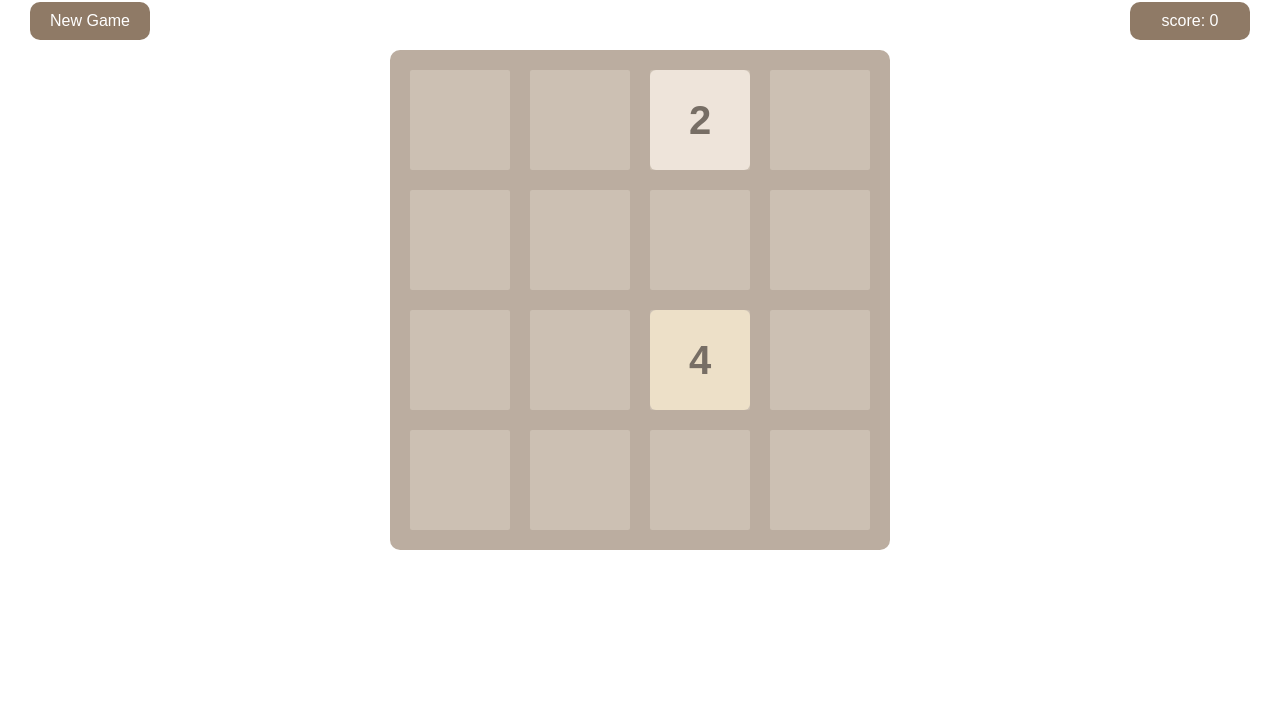
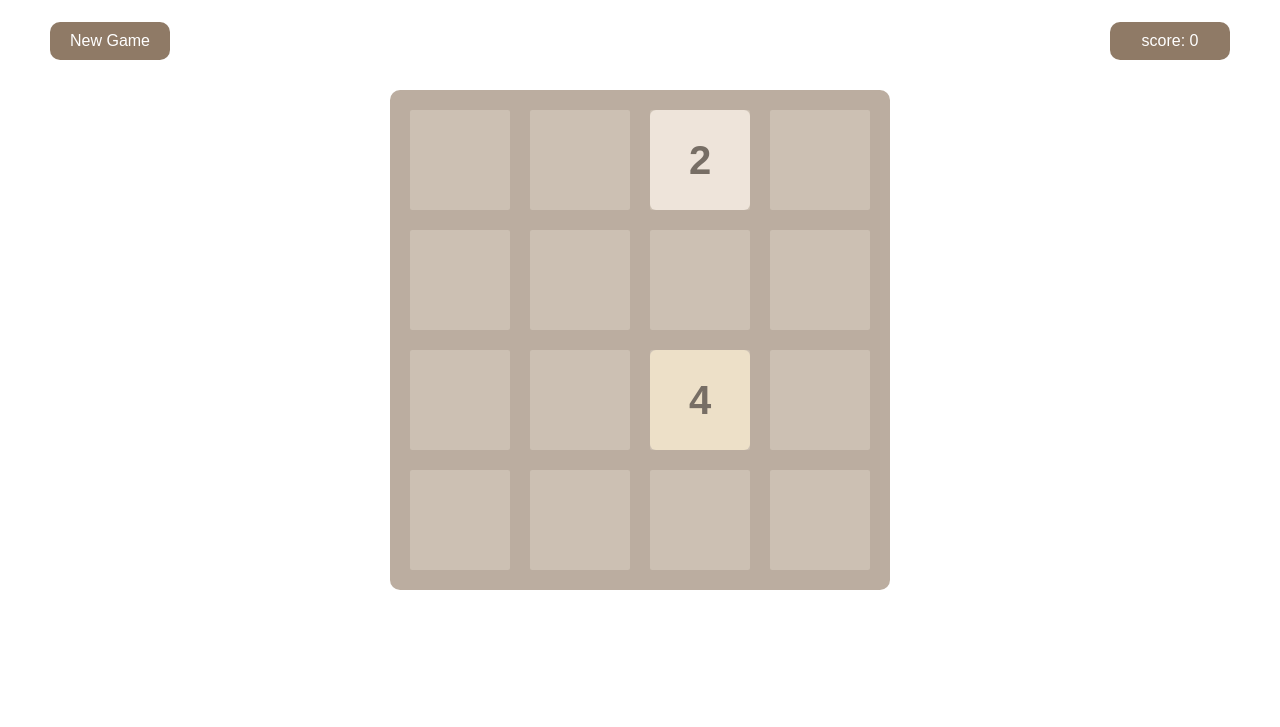
Before and after one commit to imlihang/myfile, a plain HTML site: page my2048/index.html in a window 1280 px wide. Shown: the part 73-800 px from the top of the page. Drawn offline with Linux system fonts and the light colour scheme.

Commit message:
2048css2

```diff
--- a/my2048/2048.css
+++ b/my2048/2048.css
@@ -9,8 +9,8 @@ header{
 	text-align: center;
 }
 header #info{
+	margin: 0 auto;
 	text-align: center;
-	float: left;
 }
 header h1 {
 	font-family: Arial;
@@ -24,7 +24,7 @@ header #newgamebutton{
 	width: 100px;
 	padding: 10px 10px;
 	background-color: #8f7a66;
-	margin: 10px 0px 10px 30px;
+	margin: 30px 0px 30px 50px;
 	font-family: Arial;
 	color: white;
 
@@ -39,7 +39,7 @@ header #newgamebutton:hover{
 }
 header p{
 	font-family: Arial;
-	margin: 10px 30px 10px 0;
+	margin: 30px 50px 30px 0;
 	display: block;
 	width: 100px;
 	padding: 10px 10px;
```
